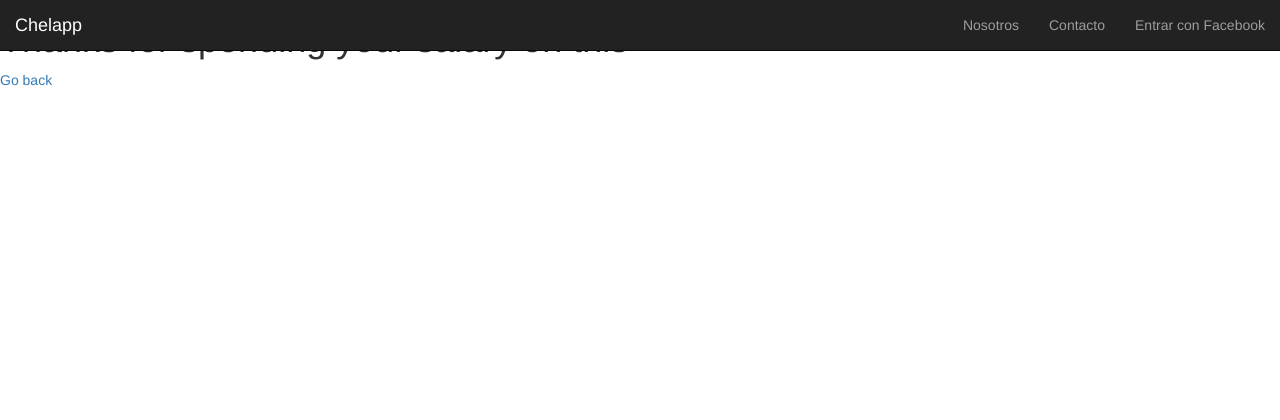
After one commit to aaron-gl94/Chelapp, a Django app: template orders/templates/thanks.html in a window 1280 px wide. The commit adds this page. Shown: the top 420 px of the page. Run offline with Django 3.2, Linux system fonts and the light colour scheme; the template is opened without the code that fills it, so the values that code supplies are empty; parts of the project's set-up code (start-up, migrations or seed data) failed here and were passed over; some libraries are stand-ins or nearby versions.

Commit message:
Correcciones

```diff
--- a/carrito/urls.py
+++ b/carrito/urls.py
@@ -2,7 +2,7 @@ from django.conf.urls import url
 from . import views
 
 urlpatterns=[
-	url(r'^$', views.Detail.as_view(),name="cart_detail"),
+	url(r'^', views.Detail.as_view(),name="cart_detail"),
 	url(r'^add/(?P<product_id>\d+)/$', views.AddProd.as_view(), name="cart_add"),
 	url(r'^remove/(?P<product_id>\d+)/$', views.Remove.as_view(), name="cart_remove")
 ]
--- /dev/null
+++ b/orders/templates/thanks.html
@@ -0,0 +1,6 @@
+{%extends 'base.html'%}
+{%block content%}
+
+<h1>Thanks for spending your salary on this</h1>
+<a href="{%url 'catalogo:products'%}">Go back</a>
+{%endblock content%}
--- a/templates/base.html
+++ b/templates/base.html
@@ -31,6 +31,7 @@
                 		<li><a href="#Contacto">Contacto</a></li>
 			            {% if request.user.is_authenticated %}
 			            <li><a href="{% url 'catalogo:products'%}">Tienda</a></li>
+			            <li><a href="{% url 'cart:cart_detail'%}">Mis compras</a></li>
             			<li class="dropdown">
 	            			<a href="#" class="dropdown-toggle" data-toggle="dropdown" role="button" aria-haspopup="true" aria-expanded="false">{{request.user.username}} <img src="http://graph.facebook.com/{%image_profile request%}/picture?type=large" width="20%" height="10%"><span class="caret"></span></a>
 	                  			<ul class="dropdown-menu">
```
Also changed, not shown: db.sqlite3.
